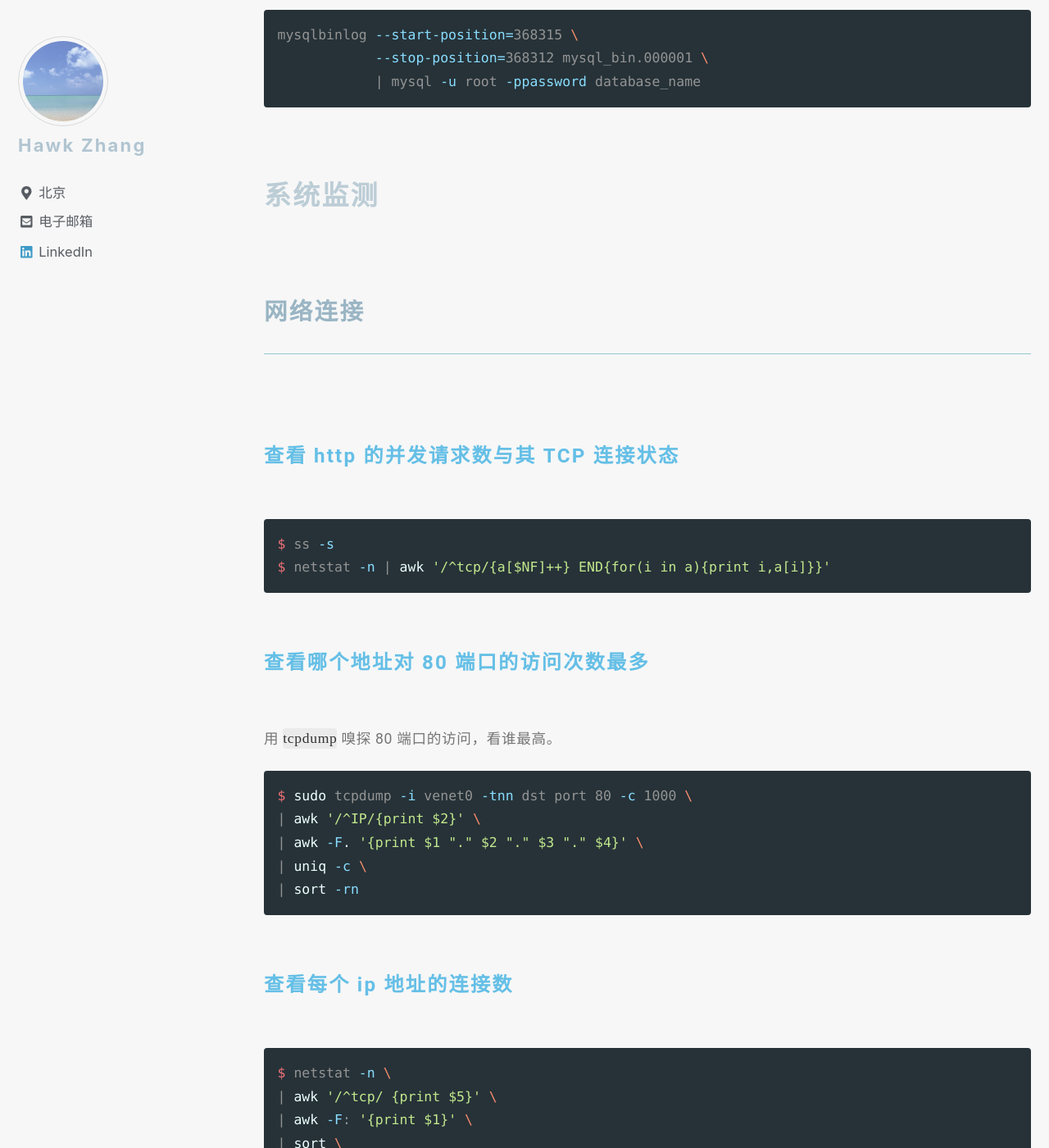
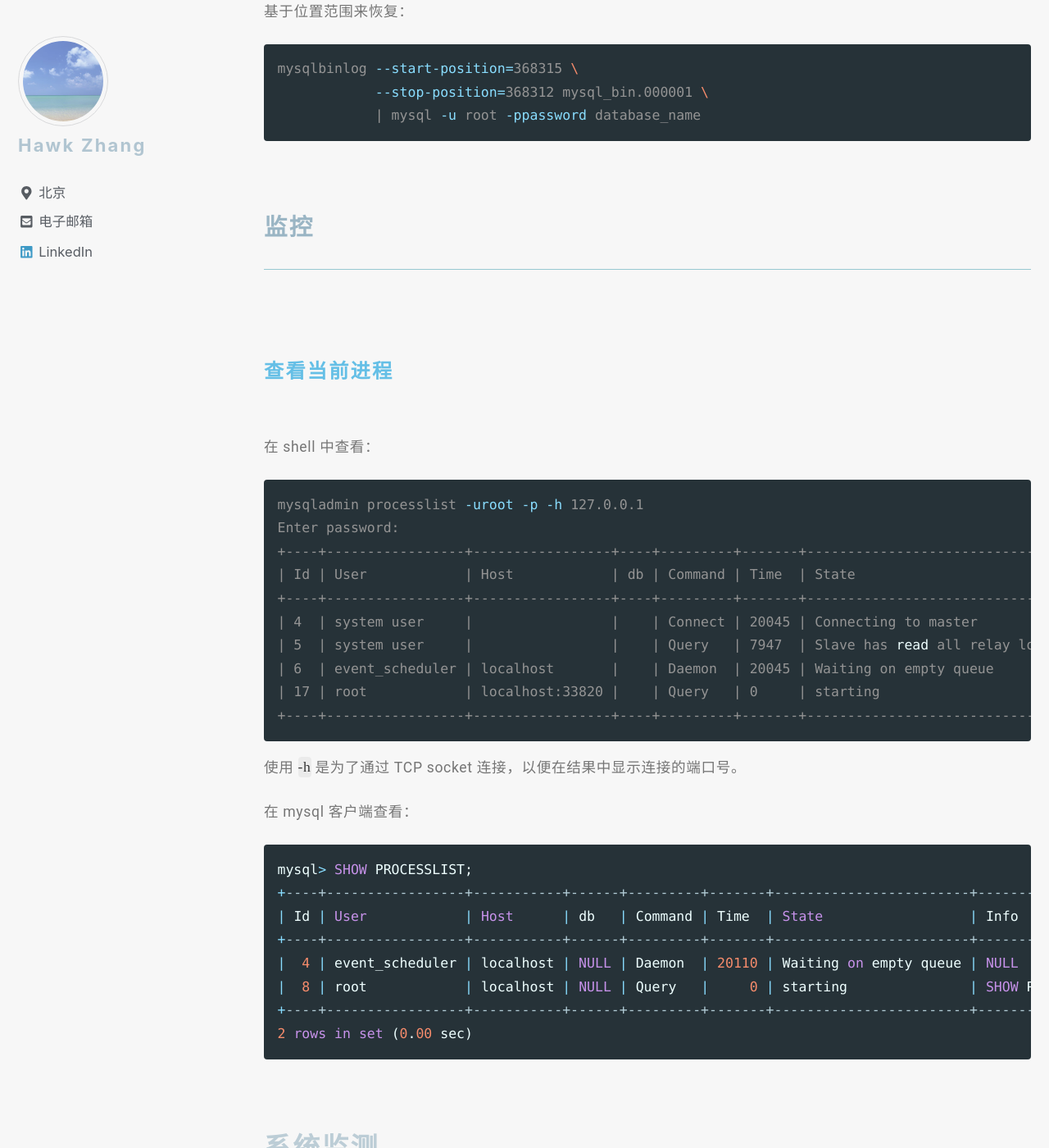
Before and after one commit to narru888/linotes_note, a Jekyll site: the page built from _posts/devop/2017-05-01-troubleshooting.md, in a window 1280 px wide and 1400 px high, scrolled down 10325 px. Shown: the whole window at 82% size. Built offline with Jekyll 4.4.1, drawn with Linux system fonts in a browser that asks for light colours; nearby versions of some CDN libraries; a script that is not in the unit is left out.

Commit message:
update on 2018-08-24 13:10:01 CST

````diff
--- a/_posts/devop/2017-05-01-troubleshooting.md
+++ b/_posts/devop/2017-05-01-troubleshooting.md
@@ -353,6 +353,62 @@ mysqlbinlog --start-position=368315 \
             --stop-position=368312 mysql_bin.000001 \
             | mysql -u root -ppassword database_name
 ```
+
+
+
+
+### 监控
+
+
+#### 查看当前进程
+
+在 shell 中查看：
+
+```bash
+mysqladmin processlist -uroot -p -h 127.0.0.1
+Enter password:
++----+-----------------+-----------------+----+---------+-------+--------------------------------------------------------+------------------+
+| Id | User            | Host            | db | Command | Time  | State                                                  | Info             |
++----+-----------------+-----------------+----+---------+-------+--------------------------------------------------------+------------------+
+| 4  | system user     |                 |    | Connect | 20045 | Connecting to master                                   |                  |
+| 5  | system user     |                 |    | Query   | 7947  | Slave has read all relay log; waiting for more updates |                  |
+| 6  | event_scheduler | localhost       |    | Daemon  | 20045 | Waiting on empty queue                                 |                  |
+| 17 | root            | localhost:33820 |    | Query   | 0     | starting                                               | show processlist |
++----+-----------------+-----------------+----+---------+-------+--------------------------------------------------------+------------------+
+```
+
+使用 `-h` 是为了通过 TCP socket 连接，以便在结果中显示连接的端口号。
+
+在 mysql 客户端查看：
+
+```sql
+mysql> SHOW PROCESSLIST;
++----+-----------------+-----------+------+---------+-------+------------------------+------------------+
+| Id | User            | Host      | db   | Command | Time  | State                  | Info             |
++----+-----------------+-----------+------+---------+-------+------------------------+------------------+
+|  4 | event_scheduler | localhost | NULL | Daemon  | 20110 | Waiting on empty queue | NULL             |
+|  8 | root            | localhost | NULL | Query   |     0 | starting               | SHOW PROCESSLIST |
++----+-----------------+-----------+------+---------+-------+------------------------+------------------+
+2 rows in set (0.00 sec)
+```
+
+
+
+
+
+
+
+
+
+
+
+
+
+
+
+
+
+
 
 
 
````
Also changed, not shown: other parts of _posts/devop/2017-05-01-troubleshooting.md (+1 -1 lines).
